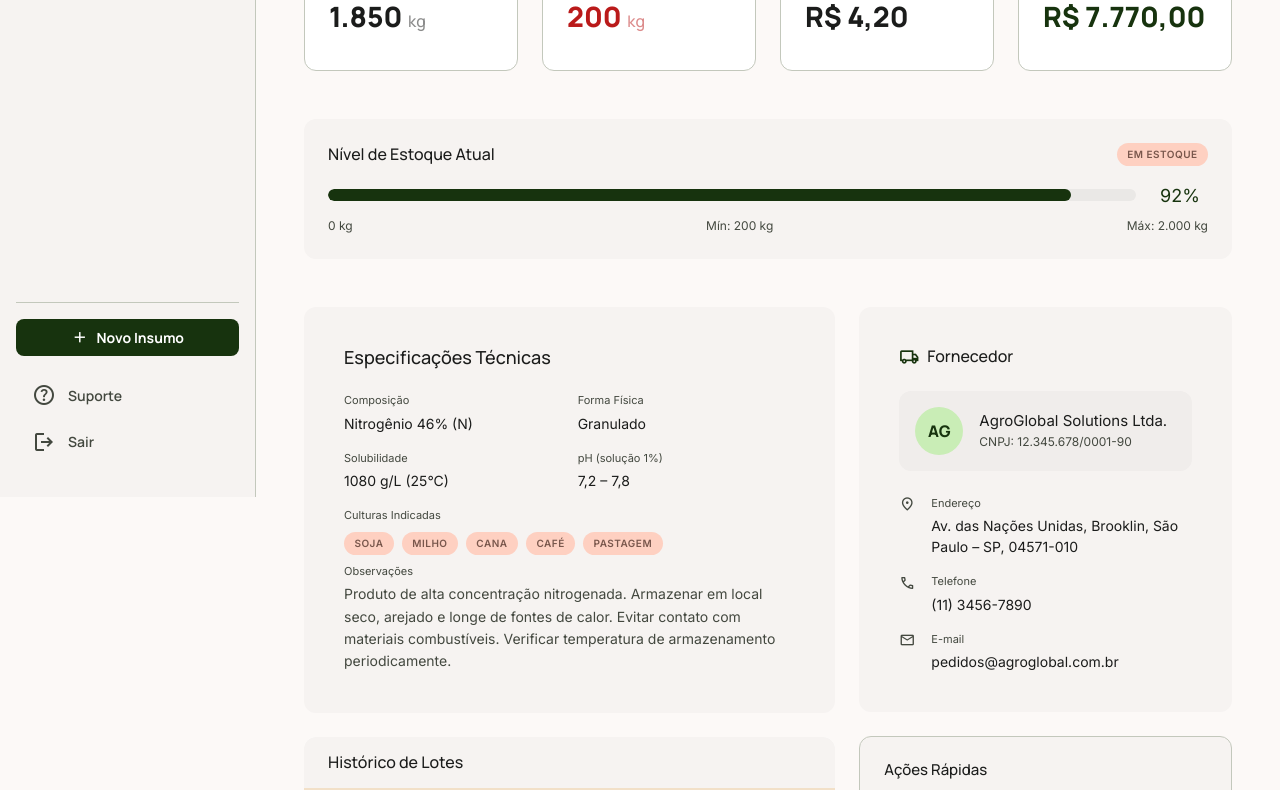
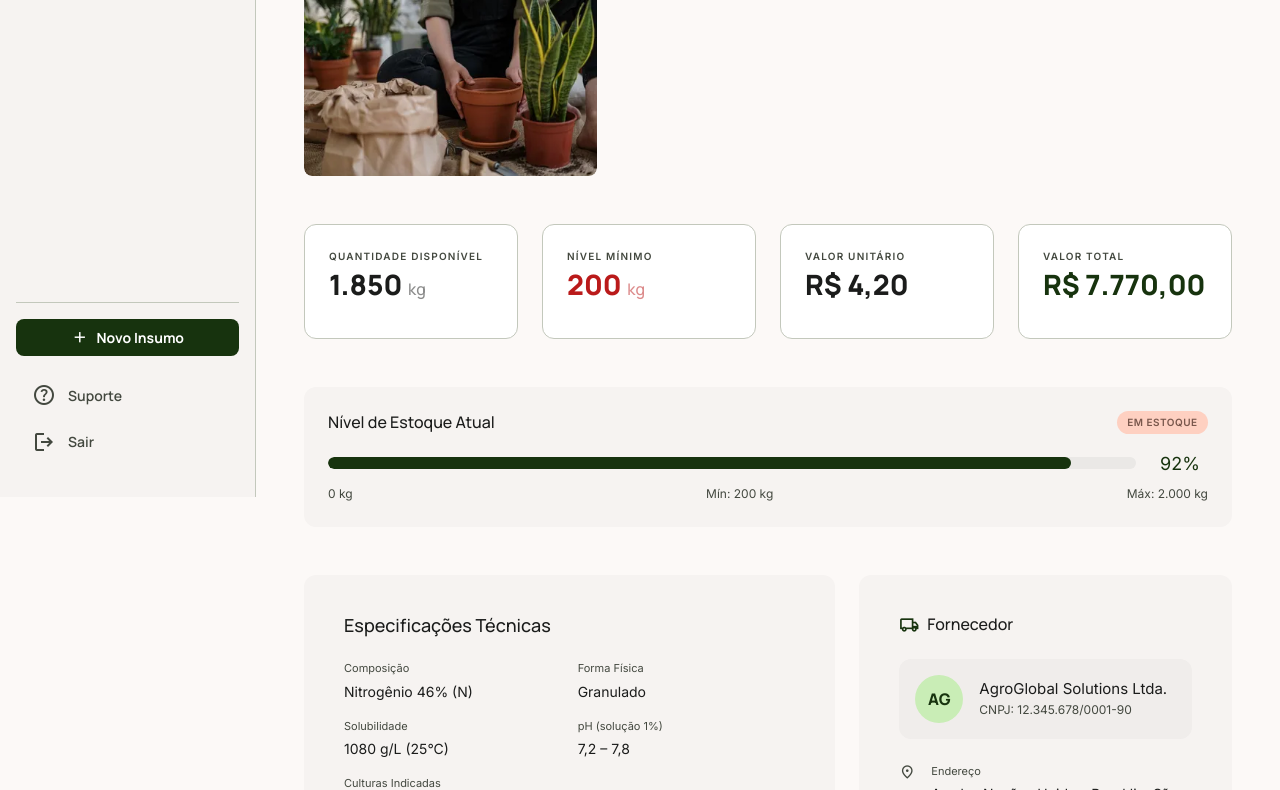
Before and after one commit to matheusbren/agrostock, a website: page detalhes.html in a window 1280 px wide. Shown: the part 303-1093 px from the top of the page. Drawn offline with nearby package versions, Linux system fonts and the light colour scheme.

Commit message:
feat: otimiza imagens com WebP e <picture> em detalhes (ID 10/09)
- Cria assets/img/produtos/ com produto-400/800 em .webp e .jpg
  (gerados via sharp a partir de foto livre de direitos, recorte 4:3)
- Adiciona sharp como devDependency
- detalhes.html: bloco <picture> servindo WebP com srcset/sizes,
  fallback JPG, loading=lazy e decoding=async, dentro de
  .img-cover-container + .img-product-thumb
- main.scss: define aspect-ratio 4/3 em .img-cover-container

Co-Authored-By: Claude Opus 4.8 <noreply@anthropic.com>

```diff
--- a/assets/scss/main.scss
+++ b/assets/scss/main.scss
@@ -436,6 +436,7 @@ textarea.form-control-agro {
 .img-cover-container {
   position: relative;
   width: 100%;
+  aspect-ratio: 4 / 3;
   overflow: hidden;
   border-radius: 0.5rem;
 
--- a/detalhes.html
+++ b/detalhes.html
@@ -112,6 +112,25 @@
                   data-bs-toggle="modal" data-bs-target="#modalExcluir">
             <span class="material-symbols-outlined" style="font-size:1.1rem;">delete</span> Excluir
           </button>
+        </div>
+      </div>
+
+      <!-- Product image — WebP + <picture> + srcset (ID 10 / ID 09) -->
+      <div class="row g-4 mb-5">
+        <div class="col-12 col-md-5 col-lg-4">
+          <div class="img-cover-container">
+            <picture>
+              <source type="image/webp"
+                      srcset="assets/img/produtos/produto-400.webp 400w,
+                              assets/img/produtos/produto-800.webp 800w"
+                      sizes="(max-width: 768px) 100vw, 400px">
+              <img src="assets/img/produtos/produto-400.jpg"
+                   srcset="assets/img/produtos/produto-800.jpg 800w"
+                   class="img-product-thumb"
+                   alt="Foto do insumo agrícola — Fertilizante Ureia"
+                   loading="lazy" decoding="async">
+            </picture>
+          </div>
         </div>
       </div>
 
--- a/package.json
+++ b/package.json
@@ -21,6 +21,7 @@
     "json-server": "^1.0.0-beta.3",
     "prettier": "^3.8.2",
     "puppeteer": "^24.42.0",
-    "sass": "^1.99.0"
+    "sass": "^1.99.0",
+    "sharp": "^0.34.5"
   }
 }
```
Also changed, not shown: assets/css/style.css, assets/img/produtos/produto-400.jpg (added), assets/img/produtos/produto-400.webp (added), assets/img/produtos/produto-800.jpg (added), assets/img/produtos/produto-800.webp (added), 2 other files.
